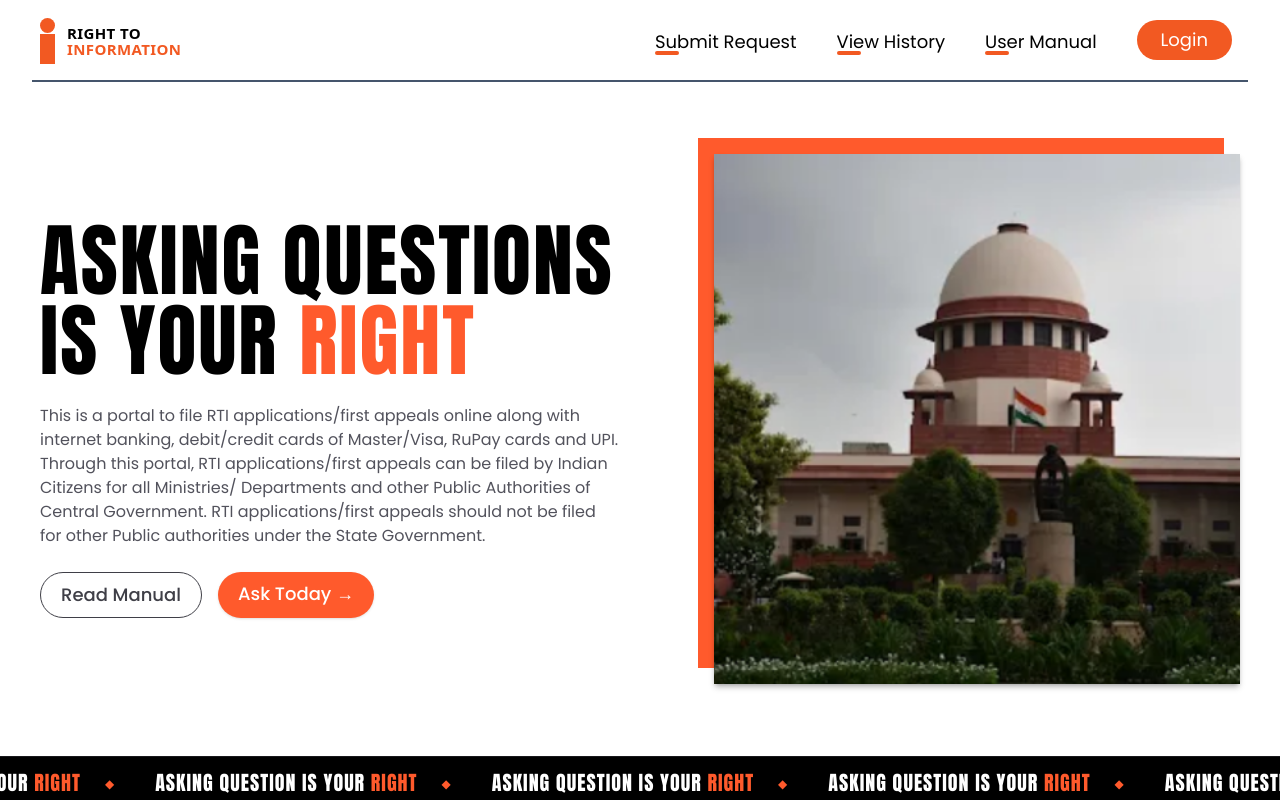
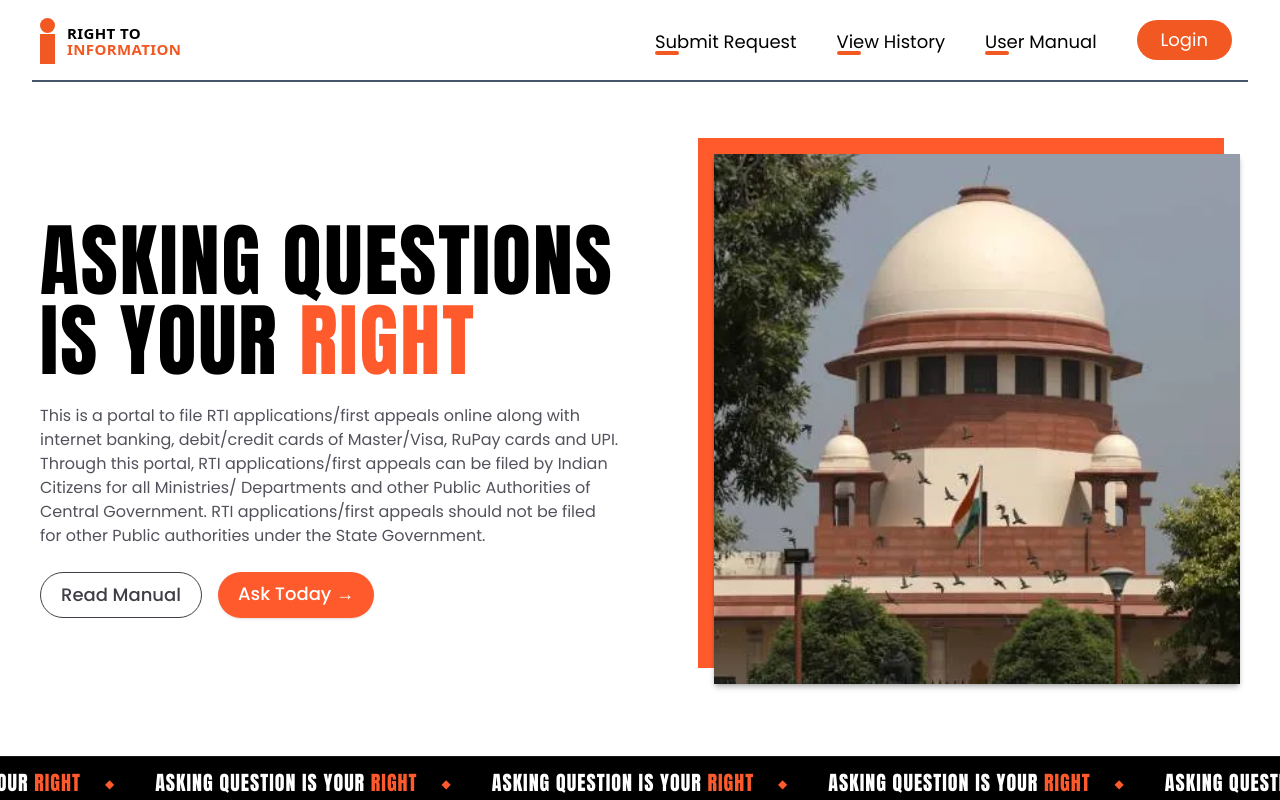
Before and after one commit to CYCNO/RTI-Web-Redesign, a Next.js app: page / in a window 1280 px wide. Shown: the top 800 px of the page. Built offline with nearby package versions, Linux system fonts and the light colour scheme.

Commit message:
image change

```diff
--- a/app/page.tsx
+++ b/app/page.tsx
@@ -250,7 +250,7 @@ export default function Home() {
 
                 <div className="relative overflow-hidden shadow-md shadow-black/25">
                   <img
-                    src="/supreme-court.png"
+                    src="/supreme-court.webp"
                     alt="Supreme Court of India"
                     className="h-[360px] w-full object-cover sm:h-[450px] lg:h-[530px]"
                   />
```
Also changed, not shown: public/supreme-court.png (deleted), public/supreme-court.webp (added).
